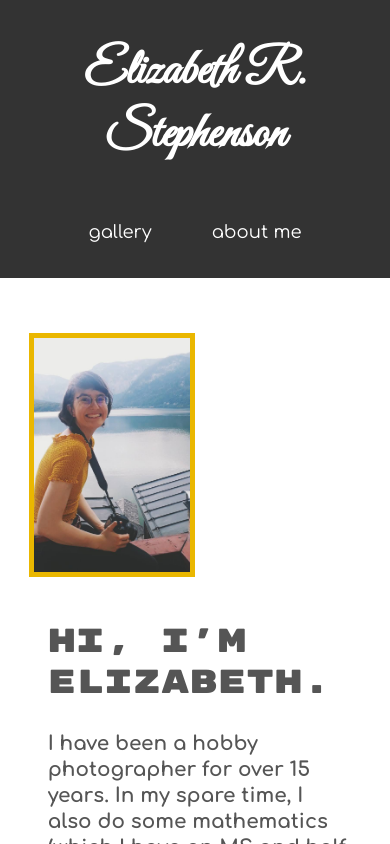
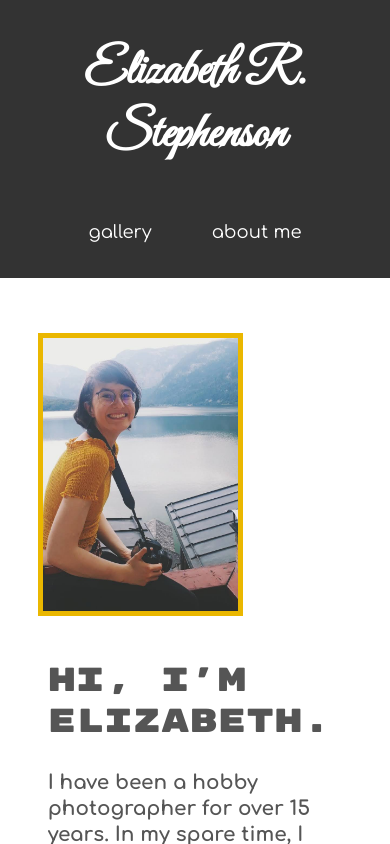
Before and after one commit to elizastep/elizastep.github.io, a React (Create React App) app: page /about in a window 390 px wide. Shown: the top 844 px of the page. Built offline with nearby package versions, Linux system fonts and the light colour scheme.

Commit message:
more mobile fixes

```diff
--- a/src/App.css
+++ b/src/App.css
@@ -164,7 +164,13 @@ h1 {
   h2 {
     font-size: 8pt;
     word-wrap: break-word;
+    padding: 0px;
   }
+
+  .h1_left_align {
+    padding: 0px;
+  }
+
 
   p {
     font-size: 8pt;
@@ -176,6 +182,7 @@ h1 {
     font-size: 8pt;
     word-wrap: break-word;
     flex-wrap: wrap;
+    padding-top: 0px;
   }
 
   .h1_photo_gallery {
@@ -194,9 +201,21 @@ h1 {
 
   .picture-div {
     padding-left: 0px;
-    margin-left: 1vh;
+    margin-left: 2vh;
     display: flex;
+    margin-bottom: 0px;
+    padding-bottom: 0px;
 
+  }
+
+  .img_details {
+    aspect-ratio: 1/1;
+    object-fit: cover;
+    width: 50vw;
+    height: 70vw;
+    object-position: bottom left;
+    align-items: left;
+    align-self: left;
   }
 
   .about-container {
--- a/src/components/About.js
+++ b/src/components/About.js
@@ -67,7 +67,7 @@ const About = () => {
                     <img
                         className='img_details'
                         src="/website_images/personal/yellow.jpg"
-                        alt="hallstatt camera"
+                        alt="picture_of_me"
                         border="5px"
                     ></img>
 
```
